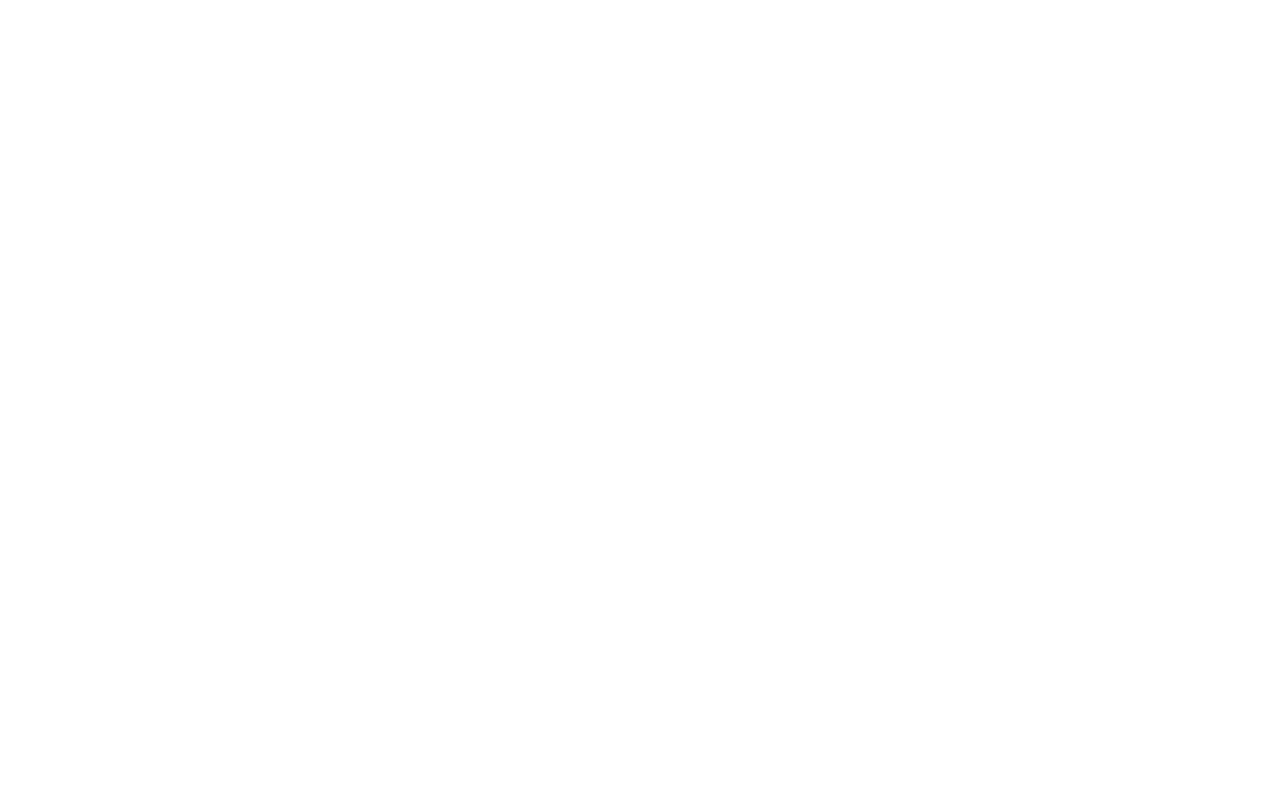
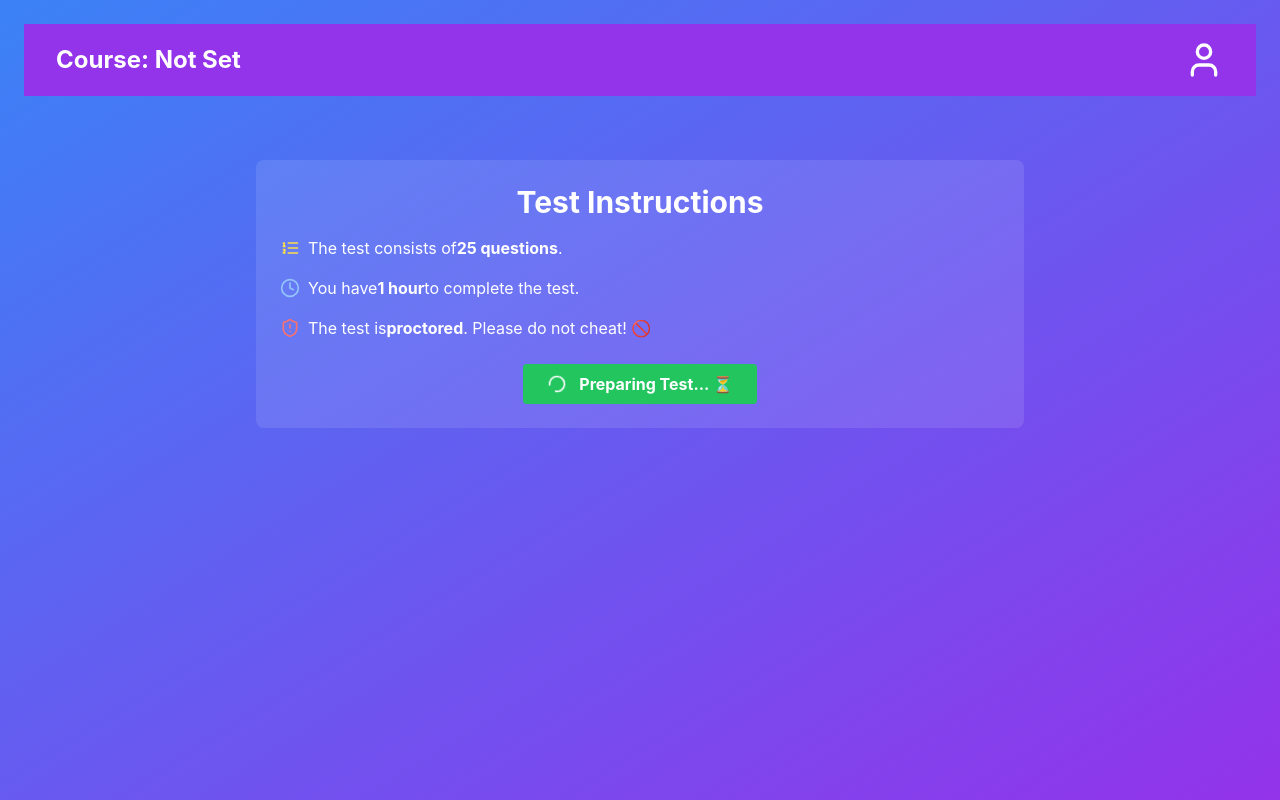
Before and after one commit to harutoNaiz/genai_cs460_cs617_cs632, a React (Create React App) app in the folder App/: page /test in a window 1280 px wide. Before the commit this address had no page. Built offline with nearby package versions, Linux system fonts and the light colour scheme.

Commit message:
added take test page

```diff
--- a/App/src/App.js
+++ b/App/src/App.js
@@ -5,6 +5,7 @@ import LoginPage from './Login';
 import SignupPage from './SignUp';
 import ChaptersPage from './chapters';
 import TopicPage from './TopicPage';
+import TestPage from './test'
 import './index.css';
 
 const App = () => {
@@ -16,6 +17,7 @@ const App = () => {
         <Route path="/signup" element={<SignupPage />} />
         <Route path="/chapters" element={<ChaptersPage />} />
         <Route path="/chapters/:chapterName/:topic" element={<TopicPage />} />
+        <Route path="/test" element={<TestPage />} />
       </Routes>
     </Router>
   );
--- a/App/src/chapters.js
+++ b/App/src/chapters.js
@@ -1,8 +1,8 @@
 import React, { useState, useEffect } from 'react';
 import { useNavigate } from 'react-router-dom';
 import { motion } from 'framer-motion';
-import { ChevronDown, ChevronUp, Lock } from 'lucide-react';
-import Header from './Header'; // Adjust the path as necessary
+import { ChevronDown, ChevronUp, ChevronRight, Lock, FileText } from 'lucide-react';
+import Header from './Header';
 
 const ChaptersPage = () => {
   const navigate = useNavigate();
@@ -24,18 +24,15 @@ const ChaptersPage = () => {
     fetch('http://localhost:5000/get-chapters', {
       method: 'POST',
       headers: { 'Content-Type': 'application/json' },
-      body: JSON.stringify({ email: userEmail })
+      body: JSON.stringify({ email: userEmail }),
     })
       .then((res) => {
-        if (!res.ok) {
-          throw new Error('Failed to fetch chapters');
-        }
+        if (!res.ok) throw new Error('Failed to fetch chapters');
         return res.json();
       })
       .then((data) => {
         if (data.chapters) {
           setChaptersData(data.chapters);
-          setExpandedChapter(null);
           setRank(data.rank);
         } else {
           throw new Error(data.error || 'Unknown error');
@@ -53,20 +50,25 @@ const ChaptersPage = () => {
     setExpandedChapter((prev) => (prev === index ? null : index));
   };
 
-  // Function to check if the topic is unlocked
-  const isTopicUnlocked = (chapter_) => {
-    return rank >= chapter_;
-  };
+  const isTopicUnlocked = (chapter_) => rank >= chapter_;
 
   const handleTopicClick = (chapter_, chapterName, topic) => {
     if (!isTopicUnlocked(chapter_)) {
       alert('Please complete the above topics before proceeding.');
       return;
     }
-
     const encodedChapterName = encodeURIComponent(chapterName);
     const encodedTopic = encodeURIComponent(topic);
     navigate(`/chapters/${encodedChapterName}/${encodedTopic}`);
+  };
+
+  const handleTakeTest = (chapter_) => {
+    if (!isTopicUnlocked(chapter_)) {
+      alert('You need to complete the chapter before taking the test!');
+      return;
+    }
+    localStorage.setItem('currentChapter', chapter_);
+    navigate('/test');
   };
 
   if (isLoading) {
@@ -75,20 +77,6 @@ const ChaptersPage = () => {
         <Header />
         <div className="flex justify-center items-center h-96">
           <div className="animate-spin rounded-full h-16 w-16 border-t-2 border-b-2 border-white"></div>
-        </div>
-      </div>
-    );
-  }
-
-  if (error) {
-    return (
-      <div className="min-h-screen bg-gradient-to-br from-blue-500 to-purple-600 text-white p-6">
-        <Header />
-        <div className="mt-16 max-w-3xl mx-auto">
-          <div className="bg-white bg-opacity-10 rounded-lg p-6">
-            <h2 className="text-2xl font-bold mb-4">Error</h2>
-            <p>{error}</p>
-          </div>
         </div>
       </div>
     );
@@ -111,8 +99,10 @@ const ChaptersPage = () => {
                   <h3 className="text-2xl">{chapter.chapterName}</h3>
                   {expandedChapter === index ? <ChevronUp /> : <ChevronDown />}
                 </motion.div>
+
                 {expandedChapter === index && (
                   <motion.div initial={{ opacity: 0 }} animate={{ opacity: 1 }} className="mt-2 ml-4">
+                    {/* Topics List */}
                     {chapter.topics.map((topic, idx) => {
                       const unlocked = isTopicUnlocked(chapter.chapter_);
                       return (
@@ -121,20 +111,25 @@ const ChaptersPage = () => {
                           whileHover={{ scale: unlocked ? 1.02 : 1 }}
                           onClick={() => handleTopicClick(chapter.chapter_, chapter.chapterName, topic)}
                           className={`p-3 rounded-lg my-1 flex items-center justify-between cursor-pointer
-                            ${unlocked ? 'bg-white bg-opacity-20' : 'bg-gray-400 opacity-50 cursor-not-allowed'}
-                          `}
+                            ${unlocked ? 'bg-white bg-opacity-20' : 'bg-gray-400 opacity-50 cursor-not-allowed'}`}
                         >
                           <span>{topic}</span>
-                          {unlocked ? (
-                            <svg xmlns="http://www.w3.org/2000/svg" className="h-5 w-5" viewBox="0 0 20 20" fill="currentColor">
-                              <path fillRule="evenodd" d="M7.293 14.707a1 1 0 010-1.414L10.586 10 7.293 6.707a1 1 0 011.414-1.414l4 4a1 1 0 010 1.414l-4 4a1 1 0 01-1.414 0z" clipRule="evenodd" />
-                            </svg>
-                          ) : (
-                            <Lock className="h-5 w-5" />
-                          )}
+                          {unlocked ? <ChevronRight className="h-5 w-5" /> : <Lock className="h-5 w-5" />}
                         </motion.div>
                       );
                     })}
+
+                    {/* "Take Test" Button with Lock Icon for Locked Chapters */}
+                    <div className="flex justify-end mt-3">
+                      <button
+                        onClick={() => handleTakeTest(chapter.chapter_)}
+                        disabled={!isTopicUnlocked(chapter.chapter_)}
+                        className={`flex items-center gap-2 font-bold py-2 px-4 rounded transition-all
+                          ${isTopicUnlocked(chapter.chapter_) ? 'bg-green-500 hover:bg-green-700 text-white' : 'bg-gray-500 cursor-not-allowed opacity-60'}`}
+                      >
+                        <FileText className="h-5 w-5" /> Take Test
+                      </button>
+                    </div>
                   </motion.div>
                 )}
               </div>
--- /dev/null
+++ b/App/src/test.js
@@ -0,0 +1,48 @@
+import React, { useState, useEffect } from 'react';
+import { useNavigate } from 'react-router-dom';
+import { Clock, ListOrdered, ShieldAlert, Loader2 } from 'lucide-react';
+import Header from './Header';
+
+const TestPage = () => {
+  const navigate = useNavigate();
+  const chapter = localStorage.getItem('currentChapter');
+
+  const [emojiIndex, setEmojiIndex] = useState(0);
+  const emojis = ["⏳", "🔄", "📝", "⚡", "✅"];
+
+  useEffect(() => {
+    const interval = setInterval(() => {
+      setEmojiIndex((prev) => (prev + 1) % emojis.length);
+    }, 1000); // Change emoji every second
+
+    return () => clearInterval(interval);
+  }, []);
+
+  return (
+    <div className="min-h-screen bg-gradient-to-br from-blue-500 to-purple-600 text-white p-6">
+      <Header />
+      <div className="mt-16 max-w-3xl mx-auto bg-white bg-opacity-10 rounded-lg p-6">
+        <h2 className="text-3xl font-bold mb-4 text-center">Test Instructions</h2>
+
+        <p className="mb-4 flex items-center">
+          <ListOrdered className="h-5 w-5 mr-2 text-yellow-300" /> The test consists of <b>25 questions</b>.
+        </p>
+        <p className="mb-4 flex items-center">
+          <Clock className="h-5 w-5 mr-2 text-blue-300" /> You have <b>1 hour</b> to complete the test.
+        </p>
+        <p className="mb-6 flex items-center">
+          <ShieldAlert className="h-5 w-5 mr-2 text-red-400" /> The test is <b>proctored</b>. Please do not cheat! 🚫
+        </p>
+
+        <div className="flex justify-center">
+          <button className="bg-green-500 hover:bg-green-700 text-white font-bold py-2 px-6 rounded flex items-center space-x-3">
+            <Loader2 className="h-5 w-5 animate-spin" />
+            <span>Preparing Test... {emojis[emojiIndex]}</span>
+          </button>
+        </div>
+      </div>
+    </div>
+  );
+};
+
+export default TestPage;
```
